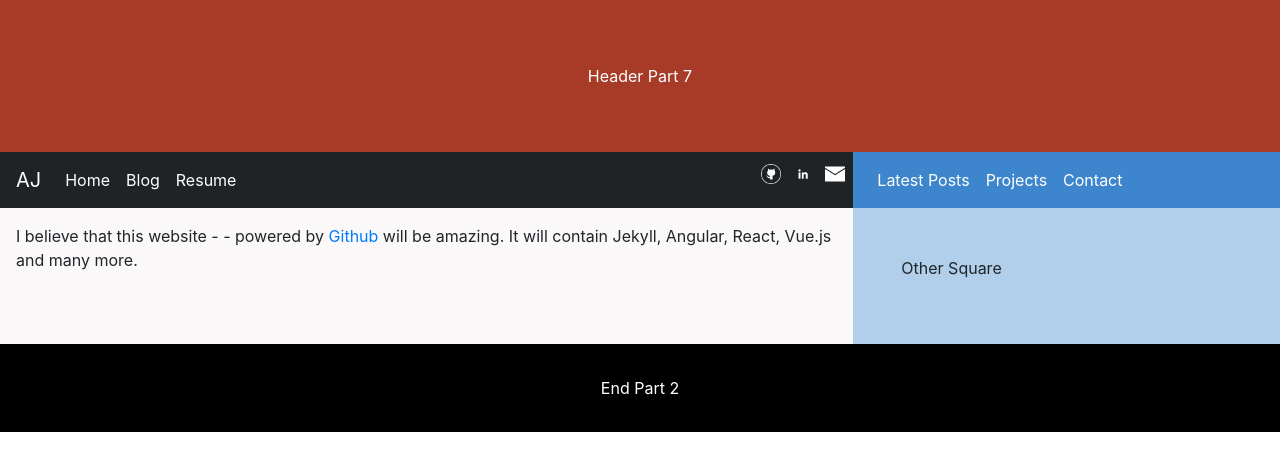
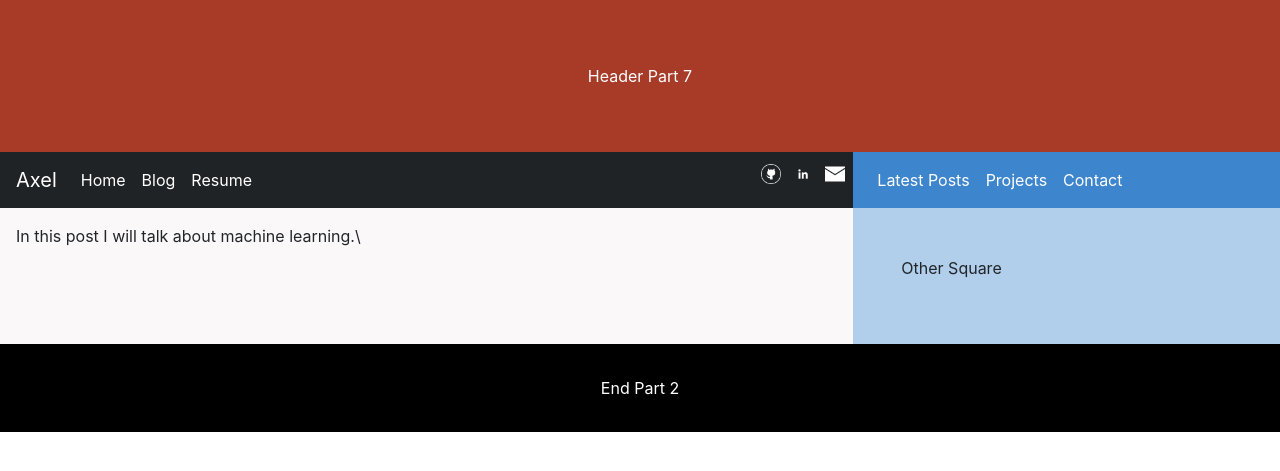
Before and after one commit to axeljeremy7/axeljeremy7.github.io, a Jekyll site: the page built from _posts/2017-01-10-Post-launched.md, in a window 1280 px wide. Shown: the top 471 px of the page. Built offline with Jekyll 4.4.1, drawn with Linux system fonts in a browser that asks for light colours; nearby versions of some CDN libraries.

Commit message:
change for mobile

```diff
--- a/_layouts/default.html
+++ b/_layouts/default.html
@@ -31,8 +31,8 @@
 		<!-- Start of first square -->
 		<div class = "col-8">
 			<nav class="navbar navbar-expand-lg navbar-light bg-barra1">
-		    <a class="navbar-brand" href="#">AJ</a>
-		    <button class="navbar-toggler" type="button" data-toggle="collapse" data-target="#navbarNavDropdown" aria-controls="navbarNavDropdown" aria-expanded="false" aria-label="Toggle navigation">
+		    <a class="navbar-brand" href="#">Axel</a>
+		    <button class="navbar-toggler" type="button" data-toggle="collapse" data-target="#navbarNavDropdown-navbarText" aria-controls="navbarNavDropdown" aria-expanded="false" aria-label="Toggle navigation">
 		      <span class="navbar-toggler-icon"></span>
 		    </button>
 
--- /dev/null
+++ b/_posts/2017-01-10-Post-launched.md
@@ -0,0 +1,7 @@
+---
+layout: default
+title: "This is not my first post"
+date: 2017-01-10
+---
+
+In this post I will talk about machine learning.\
--- a/_posts/2018-01-11-Post-launched.md
+++ /dev/null
@@ -1,8 +0,0 @@
----
-layout: default
-title: "This is not my first post"
-date: 2018-01-11
----
-
-I believe that this website - - powered by [Github](http://github.com) will be
-amazing. It will contain Jekyll, Angular, React, Vue.js and many more.
--- a/index.html
+++ b/index.html
@@ -1,8 +1,8 @@
 ---
 layout: default
-title: A J S - -
+title: Axel J Solano
 ---
 
 <p class="">I am an international student in his junior year who is studying computer science
-  with a minor in data science in the United States. I am interested in machine learning, AI,
+  and data science in the United States. I am interested in machine learning, AI,
   data structures and algorithms, and parallel computation. Also,I am open for web and mobile development.</p>
```
Also changed, not shown: css/bp/css/bootstrap.css.
